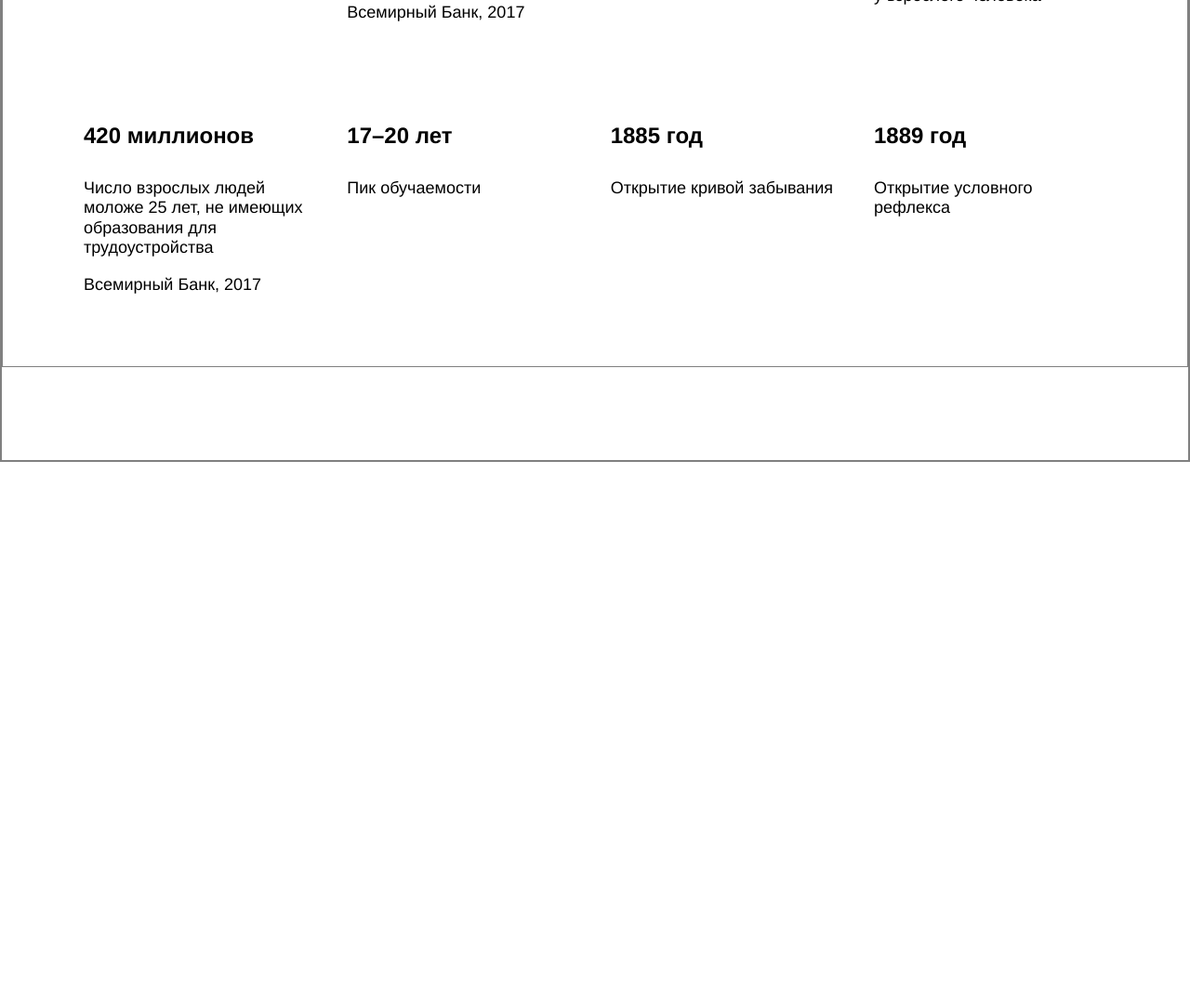
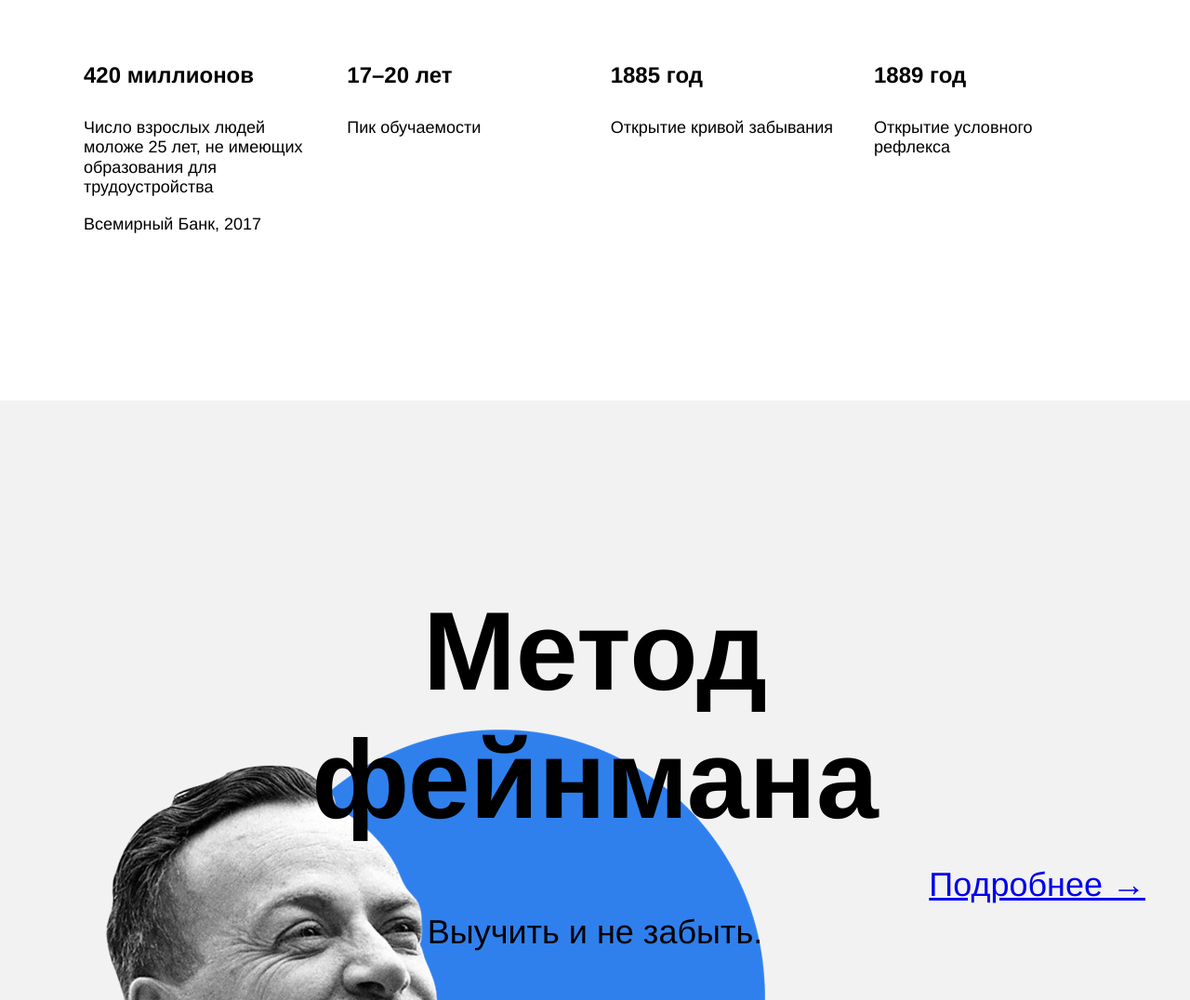
Before and after one commit to IlyaKotkov/how-to-learn, a plain HTML site: page index.html in a window 1280 px wide. Shown: the part 1724-2800 px from the top of the page at 93% size. Before the commit the page ends 2221 px from the top, so only its background shows below. Drawn offline with Linux system fonts and the light colour scheme; files that its build step writes are made by us from their sources.

Commit message:
Добавлена секция feynman

```diff
--- a/index.html
+++ b/index.html
@@ -40,6 +40,7 @@
           </p>
          </div>
        </div>
+       <contetn class="content">
       </section>
       <section class="digits">
         <h3 class="section-title">Цифры и факты</h1>
@@ -52,7 +53,7 @@
           <div class="table__cell">
             <h4 class="table__heading">2.1 миллиарда</h4>
             <p class="table__text">Число нуждающихся в повышении квалификации
-              <div class="table__text">Всемирный Банк, 2017</div></p>
+              <p class="table__text">Всемирный Банк, 2017</p></p>
           </div>
           <div class="table__cell">
             <h4 class="table__heading">1000 терабайт</h4>
@@ -65,7 +66,7 @@
           <div class="table__cell">
             <h4 class="table__heading">420 миллионов</h4>
             <p class="table__text">Число взрослых людей моложе 25 лет, не имеющих образования для трудоустройства
-              <div class="table__text">Всемирный Банк, 2017</div></p>
+              <p class="table__text">Всемирный Банк, 2017</p></p>
           </div>
           <div class="table__cell">
             <h4 class="table__heading">17–20 лет</h4>
@@ -80,8 +81,13 @@
             <p class="table__text">Открытие условного рефлекса</p>
           </div>
         </div>
-
       </section>
+      <section class="feynman">
+        <h5 class="feynman__title">Метод фейнмана</h5>
+        <p class="feynman__subtitle">Выучить и не забыть.</p>
+        <a href="#" class="feynman__link">Подробнее &rarr;</a>
+      </section>
+    </contetn>
   </div>
 </body>
 </html>
--- a/styles/style.css
+++ b/styles/style.css
@@ -8,7 +8,7 @@
   margin: 0 auto;
   /* выше для экранов больше 1600px отцентрировали весь контент */
   font-family: 'Helvetica Neue', Arial, sans-serif;
-  border: 2px solid gray;
+
 }
 
 .header {
@@ -18,16 +18,12 @@
   background-color: #f2f2f2;
   display: flex;
   position: relative;
-  border: 1px solid gray;
+  overflow: hidden;
 
 
-  /* выше установили ограничения для секции */
 }
+
 /* ниже задана разметка для логотипа в шапке */
-/*.logo{
- display: flex;
- justify-content: flex-start;
-}*/
 .logo_place_header{
   position: absolute;
   width: 228px;
@@ -36,6 +32,7 @@
   margin-top: 30px;
   z-index: 1;
 }
+
 /*ниже задана разметка для заголовка h1*/
 .header__title{
   display: flex;
@@ -80,7 +77,7 @@
 .description{
   margin-top: 100px;
   margin-bottom: 100px;
-  border: 1px solid gray;
+
   margin-right: 0;
 }
 /* ниже задана разметка для блока two-columns*/
@@ -128,7 +125,7 @@ font-weight: 600;
 .digits{
   margin-top: 100px;
   margin-bottom: 100px;
-  border: 1px solid gray;
+
 
 }
 .section-title{
@@ -174,6 +171,46 @@ font-weight: 600;
   font-size: 18px;
   font-weight: normal;
 }
+.feynman{
+  min-height: 890px;
+  position: relative;
+  background-image: url(../images/feynman.png);
+  background-position: left bottom;
+  background-repeat: no-repeat;
+  background-size: 867px 637px;
+  background-color: #f2f2f2;
+  padding-top: 100px;
+}
+.feynman__title{
+  margin-top: 100px;
+  margin-left: auto;
+  margin-right: auto;
+  margin-bottom: 70px;
+  width: 648px;
+  line-height: 1.15;
+  font-size: 120px;
+  font-weight: 600;
+  display: flex;
+  justify-content: center;
+  text-align: center;
+}
+.feynman__subtitle{
+  display: flex;
+  justify-content: center;
+  margin-left: auto;
+  margin-right: auto;
+  line-height: 51px;
+  font-size: 36px;
+  font-weight: normal;
+}
+.feynman__link{
+  position: absolute;
+  top: 50%;
+  right: 48px;
+  line-height: 51px;
+  font-size: 36px;
+  font-weight: normal;
+}
 
 /* и элемента с модификатором вида ключ-значение */
 .table__cell_theme_dark {
```
